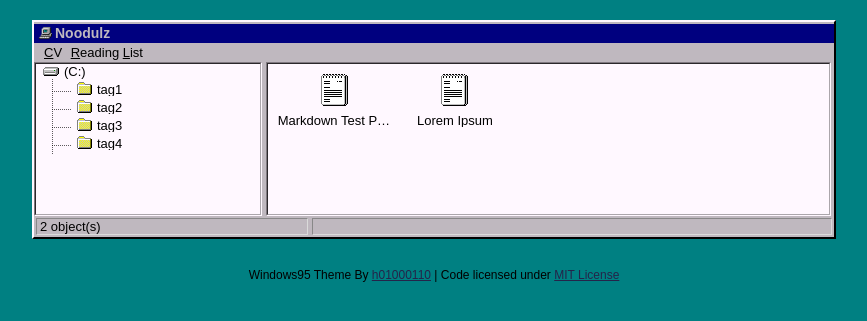
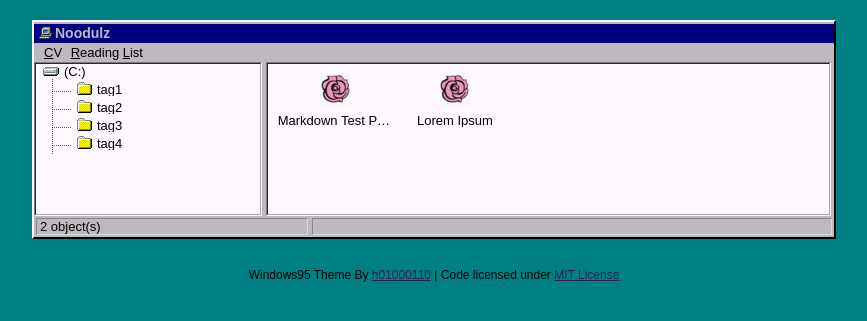
Before and after one commit to Noodulz/noodulz.github.io, a Jekyll site: the page built from index.html, in a window 1280 px wide. Shown: the top 321 px of the page, without its empty margins (206-1073 px from the left). Built offline with Jekyll 4.4.1, drawn with Linux system fonts in a browser that asks for light colours.

Commit message:
Update default.html

```diff
--- a/_layouts/default.html
+++ b/_layouts/default.html
@@ -50,7 +50,11 @@
 						{% endfor %}
 					</ul>
 				{% else %}
-					{{ content }}
+					<ul>
+						{% for post in site.posts %}
+						<li><a href="{{  post.url }}" title="{{ post.title }}"><img src="/assets/img/rgurose.ico" title="{{ post.title }}" />{{ post.title }}</a></li>
+						{% endfor %}
+					</ul>
 				{% endif %}
 			{% else %}
 				<ul>
```
